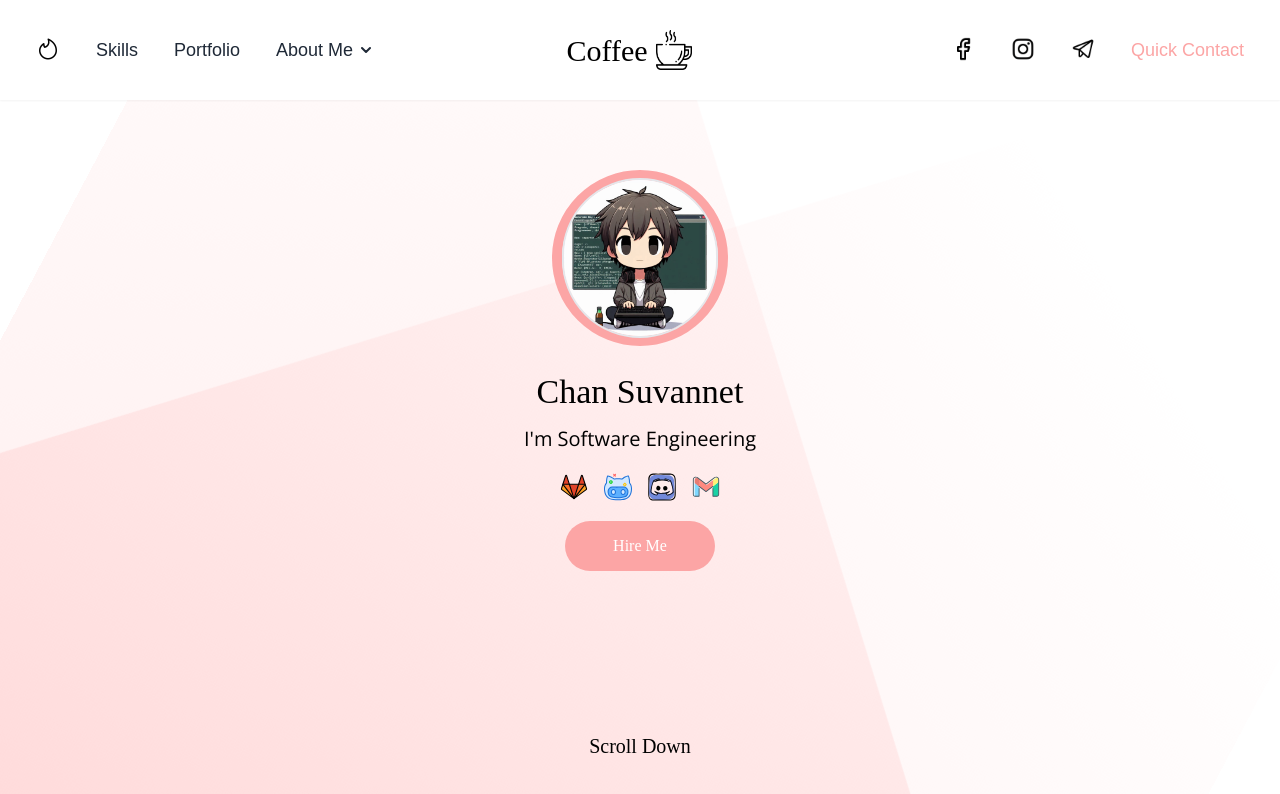
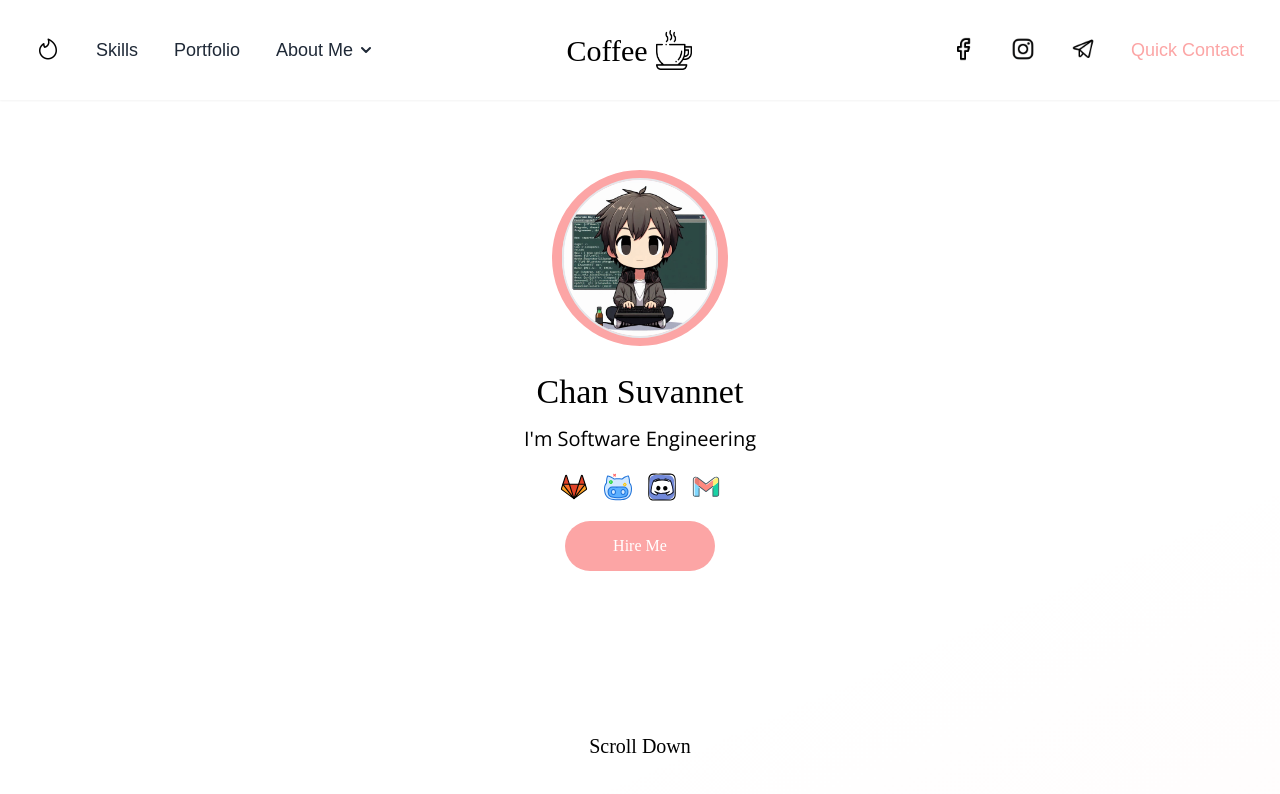
Before and after one commit to ChanSuvannet/Chan-Suvannet-Portfolio, a React (Vite) app in the folder web/: page / in a window 1280 px wide. Shown: the top 794 px of the page. Built offline with nearby package versions, Linux system fonts and the light colour scheme; a web font is replaced by a local one.

Commit message:
test image bg

```diff
--- a/web/src/app/main/cp/content/home/home.component.css
+++ b/web/src/app/main/cp/content/home/home.component.css
@@ -38,40 +38,3 @@ div>button {
     transform: translateY(0);
   }
 }
-
-.my-bg {
-  position: relative;
-  margin: 0 auto;
-  overflow: hidden;
-  /* Ensures the pseudo-element is contained */
-  height: 100vh;
-  /* Full viewport height */
-  width: 100%;
-  /* Full width */
-}
-
-.my-bg::before {
-  content: '';
-  position: absolute;
-  top: 50%;
-  left: 50%;
-  width: 100%;
-  height: 200%;
-  background-image: url("/src/assets/svg/bg.svg");
-  background-size: cover;
-  background-position: center;
-  transform: translate(-50%, -50%);
-  animation: rotateBg 80s linear infinite;
-  /* Rotate animation */
-  z-index: -1;
-}
-
-@keyframes rotateBg {
-  0% {
-    transform: translate(-50%, -50%) rotate(0deg);
-  }
-
-  100% {
-    transform: translate(-50%, -50%) rotate(360deg);
-  }
-}
--- a/web/src/style/App.css
+++ b/web/src/style/App.css
@@ -1,5 +1,8 @@
 #root {
   margin: 0 auto;
+  background-image: url("/src/assets/svg/bg.svg");
+  background-size: cover;
+
 }
 /* #root {
   max-width: 1280px;
```
